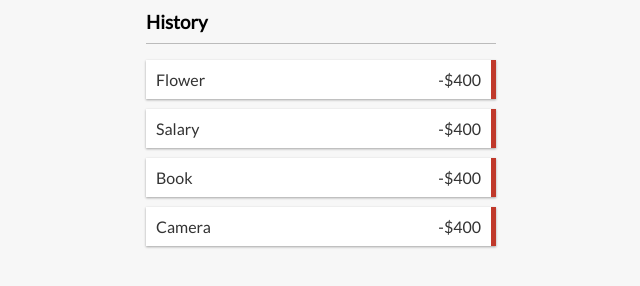
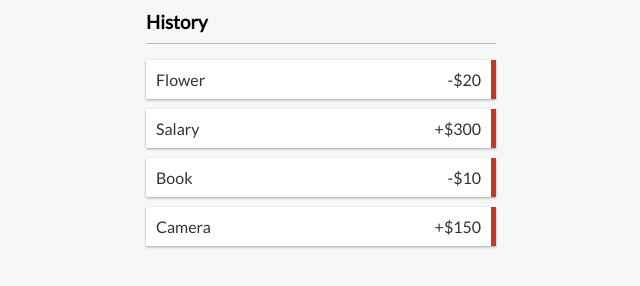
Before and after one commit to Quantumminded/Expense-tracker, a React (Create React App) app: page / in a window 1280 px wide. Shown: the part 279-565 px from the top of the page, without its empty margins (319-959 px from the left). Built offline with nearby package versions, Linux system fonts and the light colour scheme.

Commit message:
adding - + to the history list

```diff
--- a/src/components/Transaction.js
+++ b/src/components/Transaction.js
@@ -2,9 +2,11 @@ import React from 'react';
 
 
 export const Transaction = ({ transaction }) => {
+  const sign = transaction.amount < 0 ? '-' : '+';
+
   return (
     <li className="minus">
-          {transaction.text} <span>-$400</span><button className="delete-btn">x</button>
+          {transaction.text} <span>{sign}${Math.abs(transaction.amount)}</span><button className="delete-btn">x</button>
     </li>
   )
 }
```
